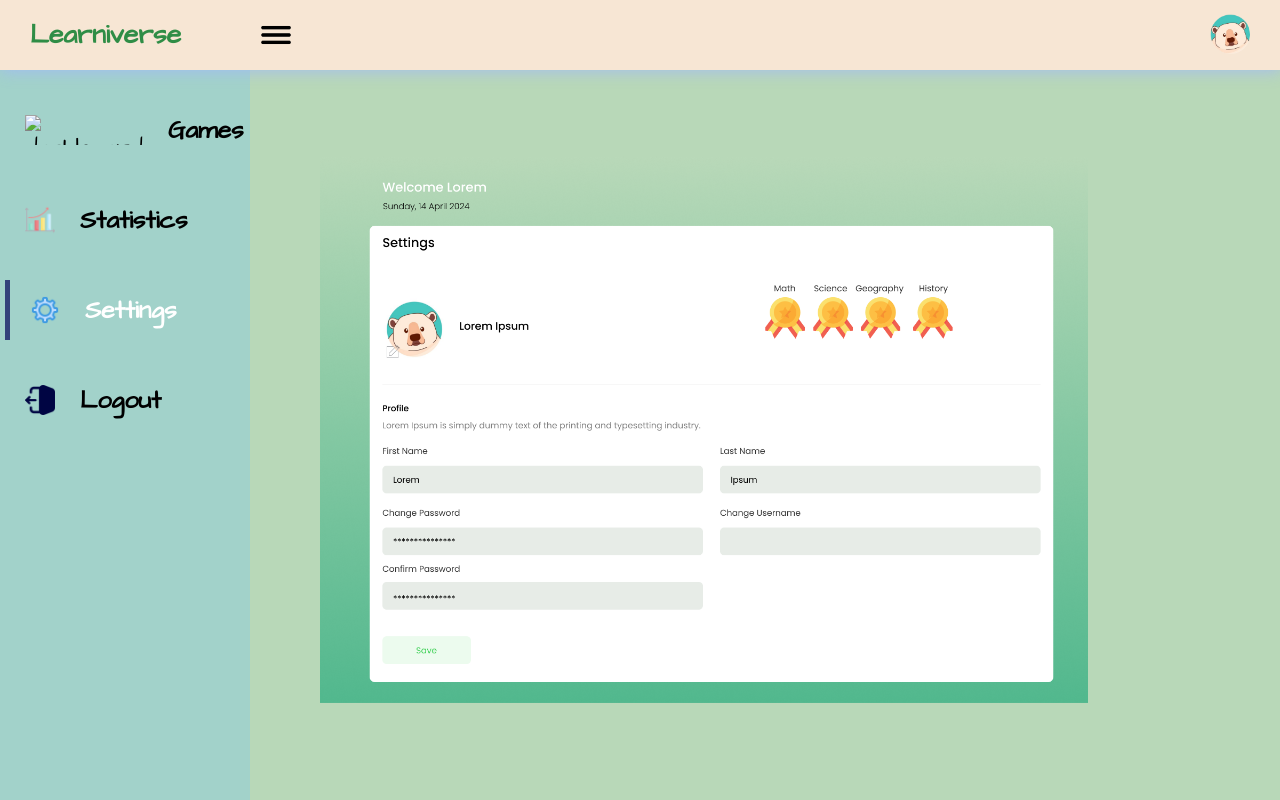
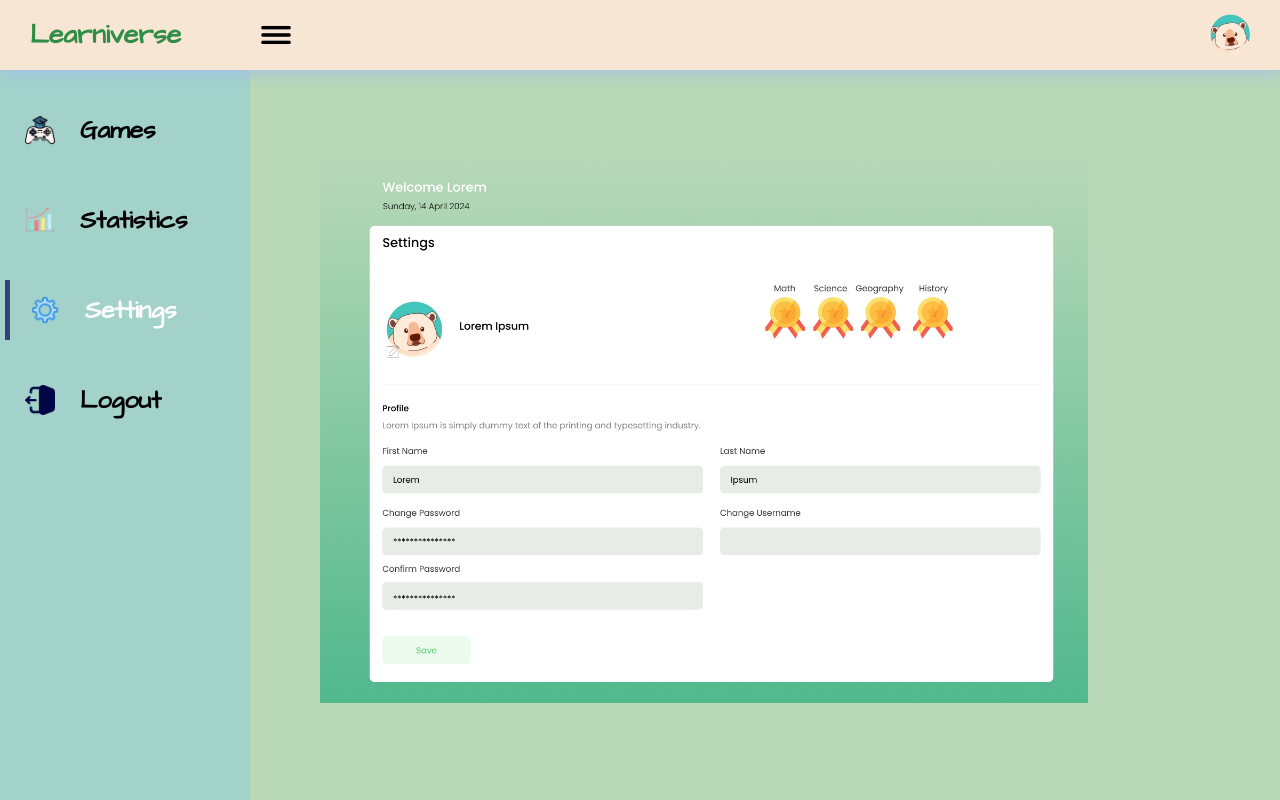
Before and after one commit to HasteKhai/Soen-357-Main-Project, a plain HTML site: page settings.html in a window 1280 px wide. Drawn offline with Linux system fonts and the light colour scheme; the site is published under a folder, as on GitHub Pages, so addresses that start at the root find nothing.

Commit message:
dsdsa
dsadas

```diff
--- a/settings.html
+++ b/settings.html
@@ -43,7 +43,7 @@
                     <div class="nav-upper-options">
                         <div class="nav-option option1" onclick="home()">
                             <img
-                            src="/Images/games_icon.png"
+                            src="Images/games_icon.png"
                             class="nav-img"
                             alt="dashboard">
                         <h3> Games</h3>
```
Also changed, not shown: statistic.html (+1 -1 lines).
